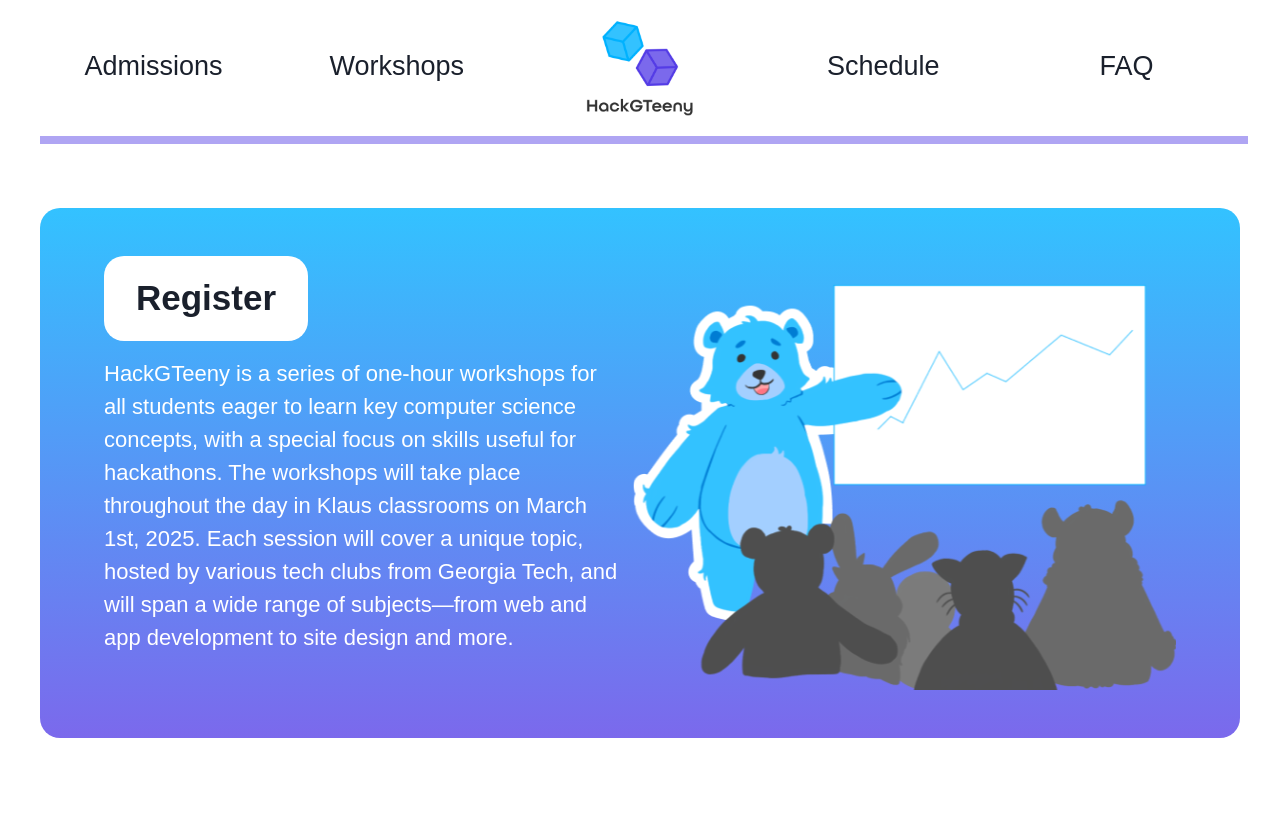
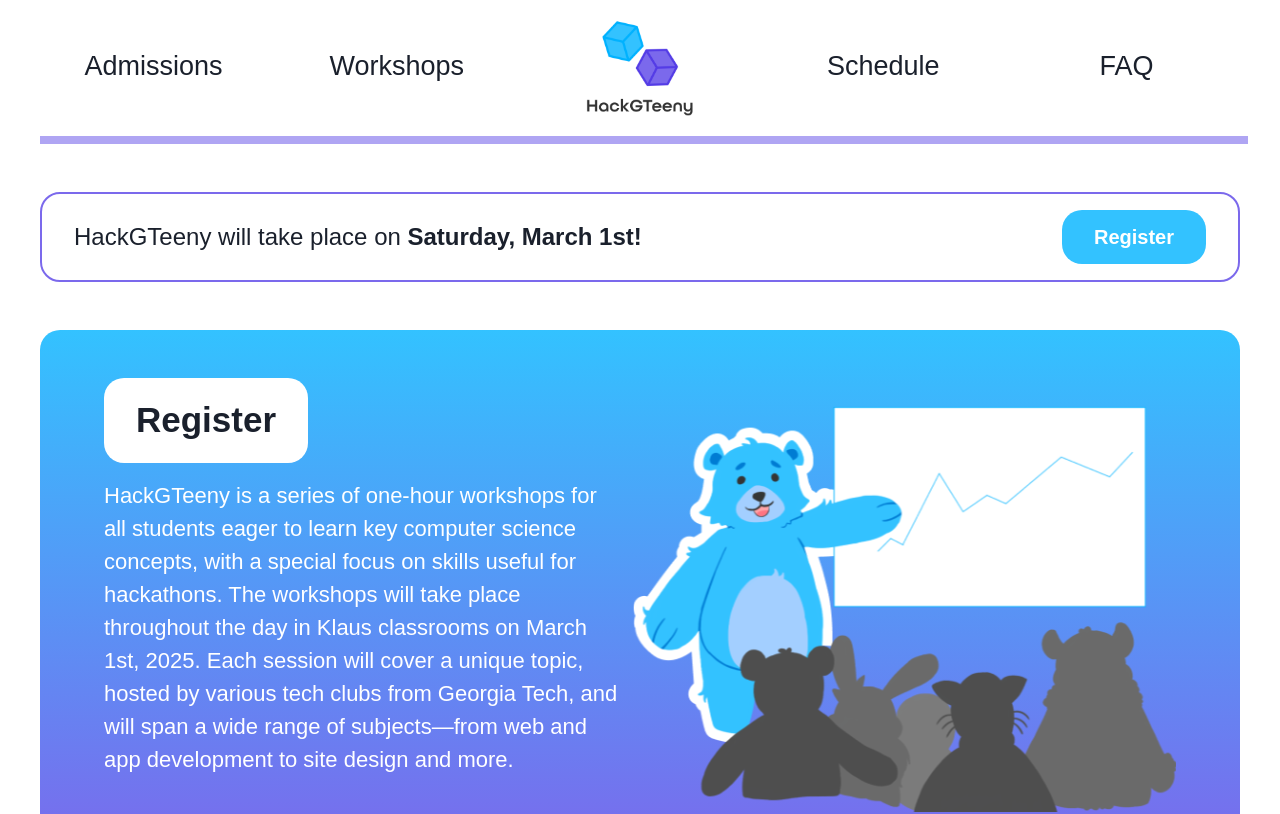
Before and after one commit to HackGT/hackgteeny-2025, a React (Create React App) app: page / in a window 1280 px wide. Shown: the top 814 px of the page. Built offline with nearby package versions, Linux system fonts and the light colour scheme.

Commit message:
add banner w/ date and register button to site top

```diff
--- a/src/App.js
+++ b/src/App.js
@@ -1,4 +1,4 @@
-import { Box, Container, Flex, useColorMode } from '@chakra-ui/react';
+import { Box, Container, Flex, Text, useColorMode } from '@chakra-ui/react';
 import NavBar from './components/NavBar';
 import PurpleDivider from './components/PurpleDivider';
 import HeroSection from './components/hero/HeroSection';
@@ -8,6 +8,8 @@
 import Footer from './components/Footer';
 import FAQSection from './components/faq/FAQSection';
 import WorkshopsSection from './components/workshops/WorkshopsSection';
+import styleConstants from './styleConstants';
+import { ArrowForwardIcon } from '@chakra-ui/icons';
 
 function App() {
 
@@ -21,7 +23,34 @@
     <>
       <Container maxW='container.xl' py={4} px={10}>
         <NavBar />
-        <PurpleDivider mb={16} mt={5} />
+        <PurpleDivider mb={12} mt={5} />
+
+        <Flex
+        flexDirection={{base: 'column', md: 'row'}}
+        gap={5}
+        justifyContent='space-between'
+        alignItems='center'
+        mb={12} px={8} py={4}
+        border={`2px solid ${styleConstants.colorSecondary}`}
+        borderRadius={styleConstants.borderRadius}>
+					<Text fontSize='2xl' textAlign='center'>HackGTeeny will take place on <b>Saturday, March 1st!</b></Text>
+          <Text
+          fontFamily={styleConstants.fonts.heading}
+          padding="min(1.6vw, 0.75rem) min(4vw, 2rem)"
+          bgColor={styleConstants.colorPrimary}
+          width="fit-content"
+          color="white"
+          fontSize={{ base: '16px', lg: '20px' }}
+          fontWeight='bold'
+          borderRadius={{ base: 1000, lg: styleConstants.borderRadius }}
+          as="a"
+          href="https://registration.hexlabs.org/"
+          target='_blank'
+          _hover={{filter: 'brightness(1.1)'}}
+          transition='all .2s'>
+            Register
+          </Text>
+        </Flex>
 
         { /* the only reason this isnt in the flex is cuz we need less space on the bottom */}
         <Box mb={16}>
--- a/src/components/schedule/ScheduleSection.jsx
+++ b/src/components/schedule/ScheduleSection.jsx
@@ -1,7 +1,8 @@
 import React from 'react';
 import GenericSection from '../GenericSection';
-import { Flex } from '@chakra-ui/react';
+import { Box, Flex, Text } from '@chakra-ui/react';
 import ScheduleCard from './ScheduleCard';
+import styleConstants from '../../styleConstants';
 
 /*
 9:30 AM to 10:30 AM: Checkin —> Outside Klaus 1443
--- a/src/styleConstants.js
+++ b/src/styleConstants.js
@@ -1,5 +1,6 @@
 const styleConstants = {
 	colorPrimary: "#33C2FF",
+	colorSecondary: "#7B69EC",
 	gradientPrimary: ["33C2FF", "7B69EC"],
 	borderRadius: 20,
 	fonts: {
```
